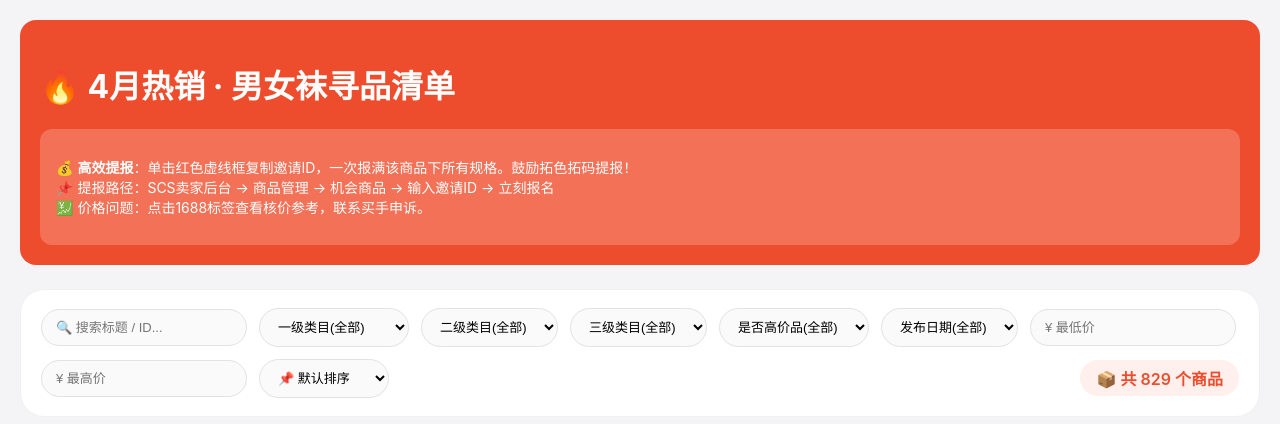
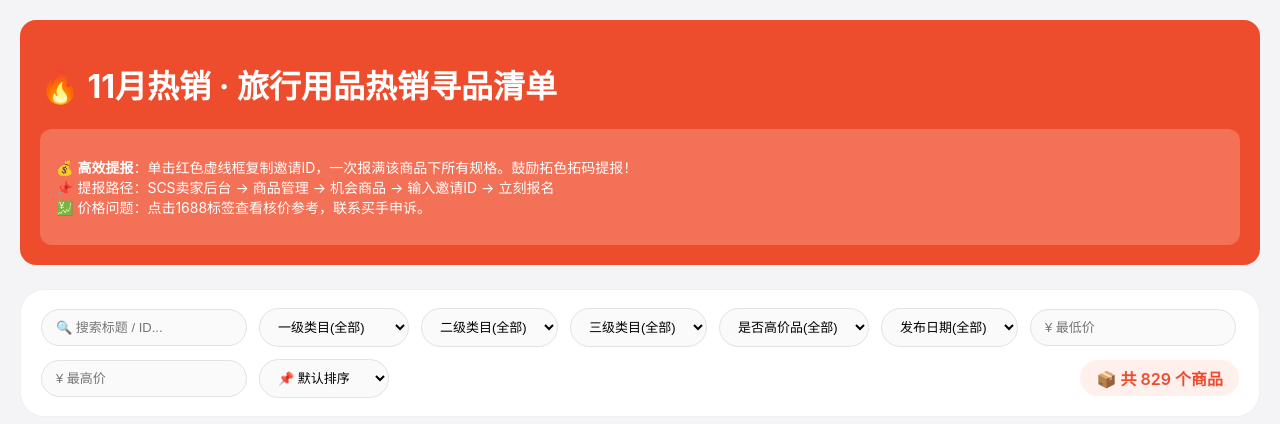
Before and after one commit to dennischeng-svg/Travel_Luggage, a plain HTML site: page index.html in a window 1280 px wide. Shown: the top 424 px of the page. Drawn offline with Linux system fonts and the light colour scheme.

Commit message:
Update index.html

```diff
--- a/index.html
+++ b/index.html
@@ -232,7 +232,7 @@
 <body>
 <div class="container">
     <header>
-        <h1>🔥 4月热销 · 男女袜寻品清单</h1>
+        <h1>🔥 11月热销 · 旅行用品热销寻品清单</h1>
         <div class="desc-box">
             <p>💰 <strong>高效提报</strong>：单击红色虚线框复制邀请ID，一次报满该商品下所有规格。鼓励拓色拓码提报！<br>
             📌 提报路径：SCS卖家后台 → 商品管理 → 机会商品 → 输入邀请ID → 立刻报名<br>
```
